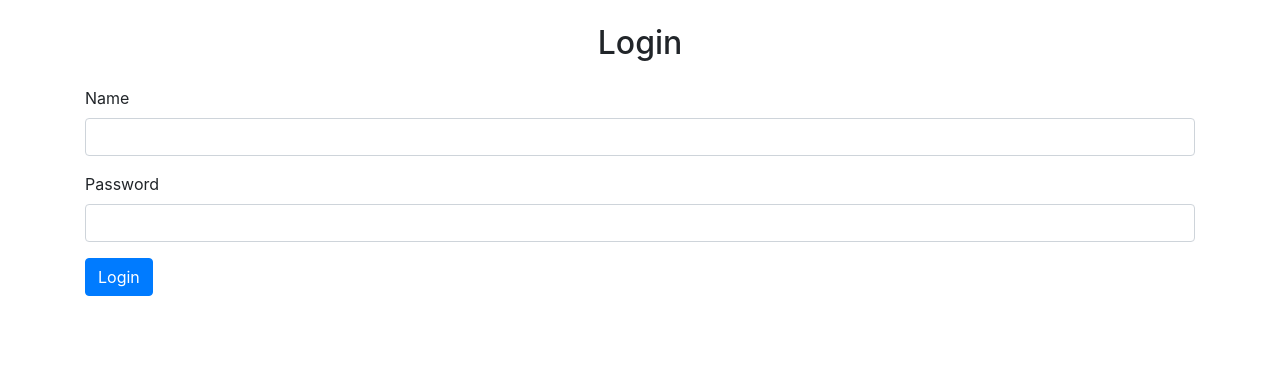
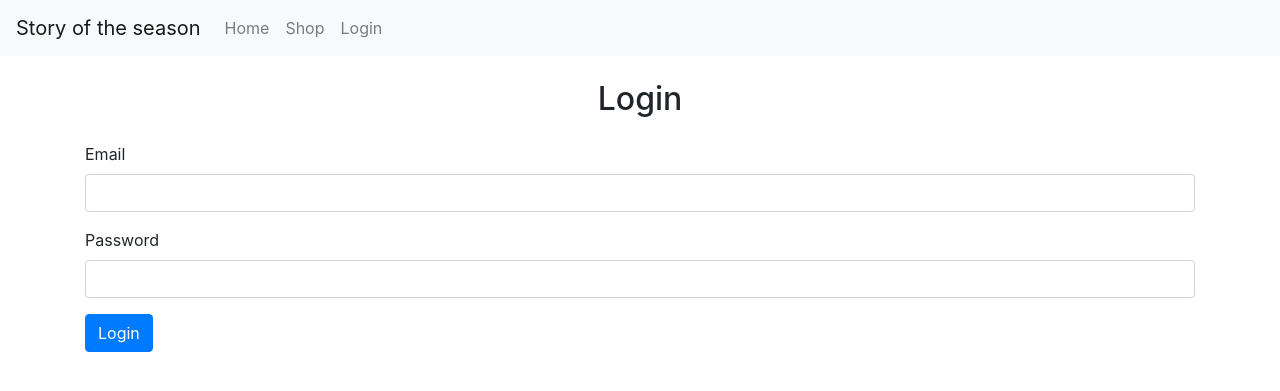
Before and after one commit to Terf/storyoftheseason.com, a Symfony app: template templates/login/index.html.twig in a window 1280 px wide. Shown: the top 391 px of the page. Run offline with Twig, Linux system fonts and the light colour scheme; the template is opened without the code that fills it, so the values that code supplies are empty; some libraries are stand-ins or nearby versions.

Commit message:
lots of misc changes

```diff
--- a/src/Controller/RegistrationController.php
+++ b/src/Controller/RegistrationController.php
@@ -32,6 +32,8 @@ class RegistrationController extends AbstractController
 
         $buyer->setFirstName($request->request->get('fname'));
         $buyer->setLastName($request->request->get('lname'));
+        $buyer->setEmail($request->request->get('email'));
+        $buyer->setType($request->request->get('relationship'));
         $buyer->setPassword(password_hash($request->request->get('pass'), PASSWORD_DEFAULT));
         $buyer->setPhone($request->request->get('phone'));
         $buyer->setLocation($location);
--- a/templates/base.html.twig
+++ b/templates/base.html.twig
@@ -1,14 +1,38 @@
 <!doctype html>
 <html lang="en">
+
 <head>
   <meta charset="utf-8">
   <meta name="viewport" content="width=device-width, initial-scale=1, shrink-to-fit=no">
-    <link rel="stylesheet" href="https://stackpath.bootstrapcdn.com/bootstrap/4.3.1/css/bootstrap.min.css" integrity="sha384-ggOyR0iXCbMQv3Xipma34MD+dH/1fQ784/j6cY/iJTQUOhcWr7x9JvoRxT2MZw1T" crossorigin="anonymous">
+  <link rel="stylesheet" href="https://stackpath.bootstrapcdn.com/bootstrap/4.3.1/css/bootstrap.min.css"
+    integrity="sha384-ggOyR0iXCbMQv3Xipma34MD+dH/1fQ784/j6cY/iJTQUOhcWr7x9JvoRxT2MZw1T" crossorigin="anonymous">
 
   <title>{% block title %}{% endblock %}</title>
 </head>
+
 <body>
+  <nav class="navbar navbar-expand-lg navbar-light bg-light mb-4">
+    <a class="navbar-brand" href="#">Story of the season</a>
+    <button class="navbar-toggler" type="button" data-toggle="collapse" data-target="#navbarNav"
+      aria-controls="navbarNav" aria-expanded="false" aria-label="Toggle navigation">
+      <span class="navbar-toggler-icon"></span>
+    </button>
+    <div class="collapse navbar-collapse" id="navbarNav">
+      <ul class="navbar-nav">
+        <li class="nav-item">
+          <a class="nav-link" href="#">Home</a>
+        </li>
+        <li class="nav-item">
+          <a class="nav-link" href="#">Shop</a>
+        </li>
+        <li class="nav-item">
+          <a class="nav-link" href="#">Login</a>
+        </li>
+      </ul>
+    </div>
+  </nav>
   {% block body %}{% endblock %}
   {% block javascripts %}{% endblock %}
 </body>
+
 </html>
--- a/templates/login/index.html.twig
+++ b/templates/login/index.html.twig
@@ -7,8 +7,8 @@ Login Form
     <h2 class="text-center mt-4 mb-4">Login</h2>
     <form action="{{ path('login-submit') }}" method="POST">
         <div class="form-group">
-            <label for="name">Name</label>
-            <input id="name" name="name" type="text" class="form-control">
+            <label for="email">Email</label>
+            <input id="email" name="email" type="email" class="form-control">
         </div>
         <div class="form-group">
             <label for="password">Password</label>
--- a/templates/product/index.html.twig
+++ b/templates/product/index.html.twig
@@ -13,7 +13,7 @@ Shop
                     <h5 class="card-title">{{product.name}}</h5>
                     <p class="card-text">Lorem ipsum dolor sit amet consectetur adipisicing elit. Accusantium consequatur ut facere facilis laudantium eum, aliquam perspiciatis incidunt soluta quia tenetur deleniti, reprehenderit, illo dolores tempora nisi ipsam iure expedita.</p>
                     <form action="{{ path('buy-now') }}" method="POST">
-                        <input type="hidden" name="name" value="{{product.name}}">
+                        <input type="hidden" name="pid" value="{{product.id}}">
                         <input type="hidden" name="price" value="{{product.price}}">
                         <input type="hidden" name="user" value="{{ app.request.cookies.get('user_id') }}">
                         <button type="submit" class="btn btn-primary">Buy now</button>
--- a/templates/registration/index.html.twig
+++ b/templates/registration/index.html.twig
@@ -80,7 +80,7 @@ Registration Form
         <div class="form-row">
             <div class="col form-group">
                 <div class="custom-control custom-checkbox">
-                    <input type="checkbox" class="custom-control-input" id="terms" name="terms">
+                    <input type="checkbox" class="custom-control-input" id="terms" name="terms" onclick="document.getElementById('register-btn').toggleAttribute('disabled');">
                     <label class="custom-control-label" for="terms">By purchasing a subscription and creating an account
                         with storyit, you agree to the terms and conditions.</label>
                 </div>
@@ -88,7 +88,7 @@ Registration Form
         </div>
         <div class="form-row">
             <div class="col form-group">
-                <button type="submit" class="btn btn-outline-primary">Submit</button>
+                <button id="register-btn" type="submit" class="btn btn-outline-primary" disabled>Submit</button>
             </div>
         </div>
     </form>
```
Also changed, not shown: src/Controller/LandingController.php (+2 -5 lines), src/Controller/LoginController.php (+4 -4 lines), src/Controller/PaypalCallbackController.php (+7 -4 lines), src/Controller/ProductController.php (+5 -4 lines), src/Entity/Buyer.php (+34 -0 lines), templates/landing/index.html.twig (+11 -16 lines). Lines whose indentation alone changed are shown as unchanged.
